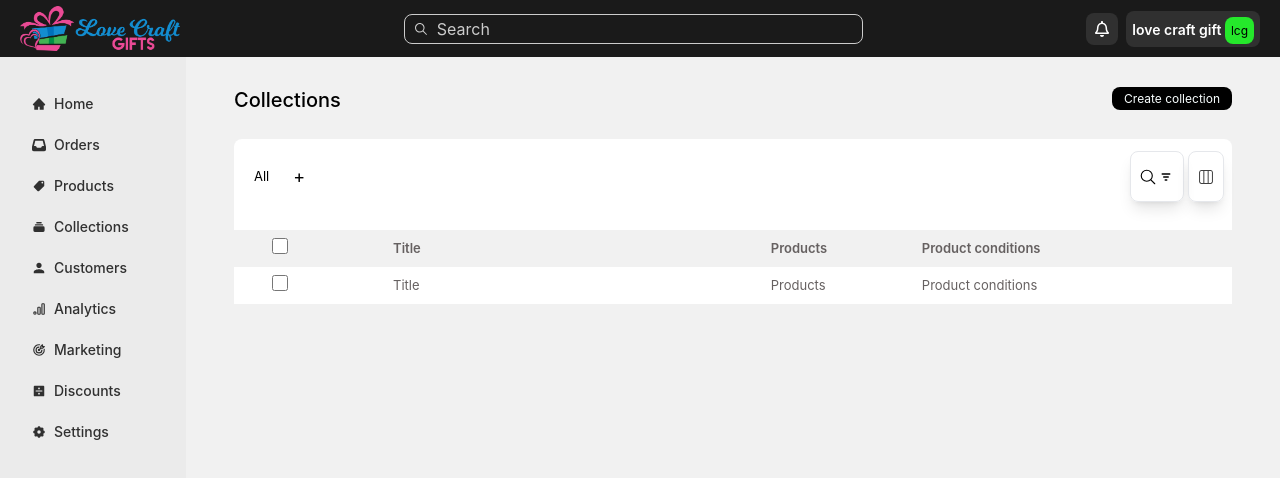
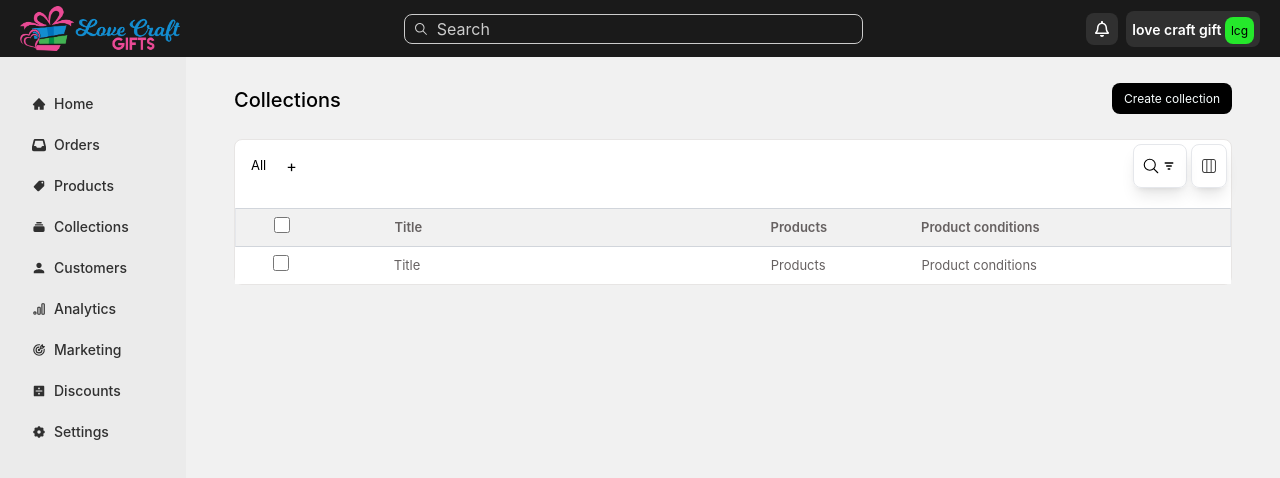
Before and after one commit to sainideepanshu1/lcg-admin-panel, a React (Vite) app: page /collections in a window 1280 px wide. Shown: the top 478 px of the page. Built offline with nearby package versions, Linux system fonts and the light colour scheme; the HTML template or start-up script is replaced by a standard one; a web font is replaced by a local one.

Commit message:
border add

```diff
--- a/src/App.jsx
+++ b/src/App.jsx
@@ -5,7 +5,7 @@ import { Routes, Route } from "react-router-dom";
 import { useState } from "react";
 import { Toaster } from "react-hot-toast";
 import CreateCollection from "./Components/CreateCollection";
-import Collectons from './Components/Collectons';
+import Collections from './Components/Collections';
 import Dublicate from './Components/Dublicate'
 import Products from "./Components/Products";
 
@@ -28,7 +28,7 @@ function App() {
           <Route path="/duplicate" element={<Dublicate/>} />
           <Route path="/products" element={<Products/>} />
           <Route path="/add-product" element={<AddProduct />} />
-          <Route path="/collections" element={<Collectons />} />
+          <Route path="/collections" element={<Collections />} />
           <Route path="/create-collection" element={<CreateCollection />} />
         </Routes>
       </div>
--- a/src/Components/AddProduct.jsx
+++ b/src/Components/AddProduct.jsx
@@ -77,7 +77,7 @@ const AddProduct = () => {
       <div className="bg-[#F1F1F1] w-full h-full">
         <div className="w-[62.375rem] ml-auto mr-auto sm:w-full">
           <div className="flex items-center py-6 text-lg font-sans font-bold sm:px-2">
-            <Link className="p-1" to="/">
+            <Link className="p-1" to="/products">
               <FaArrowLeftLong />
             </Link>
             Add product
--- a/src/Components/Collectons.jsx
+++ b/src/Components/Collections.jsx
@@ -9,8 +9,8 @@ const Collections = () => {
   return (
     <>
       <div className="bg-[#f1f1f1] w-full flex flex-col gap-3">
-        <div className="bg-[#f1f1f1] justify-between px-12 py-1">
-          <div className="flex mt-6 justify-between">
+        <div className="bg-[#f1f1f1] justify-between px-12 py-1 ">
+          <div className="flex mt-6 justify-between ">
             <div>
               <h1 className="text-[20px] font-medium text-[#000000]">
                 Collections
@@ -19,19 +19,19 @@ const Collections = () => {
             <div>
               <Link
                 to="/create-collection"
-                className="hover:bg-[#303030] bg-[#000000] text-[#F9FFFF] rounded-lg px-3 py-1 text-[12px]"
+                className="hover:bg-[#303030] bg-[#000000] text-[#F9FFFF] rounded-lg px-3 py-2 text-[12px]"
               >
                 Create collection
               </Link>
             </div>
           </div>
-          <div className="rounded-lg mt-[24px] bg-[#ffffff] w-full gap-4 justify-between flex flex-col">
-            <div className="flex justify-between py-3 px-2">
+          <div className="rounded-lg mt-[24px] bg-[#ffffff] w-full gap-4 justify-between flex flex-col border-stone-200 border">
+            <div className="flex justify-between py-1 px-1">
               <div className="flex items-center">
                 <button className="hover:bg-[#E3E3E3] rounded-lg p-3 text-heading">
                   All
                 </button>
-                <button className="hover:bg-[#E3E3E3] rounded-lg p-3 text-[18px]">
+                <button className="hover:bg-[#E3E3E3] rounded-lg p-2 text-[16px]">
                   +
                 </button>
               </div>
@@ -46,7 +46,7 @@ const Collections = () => {
             </div>
             <div>
               <div className="grid w-full">
-                <div className="w-full px-2 grid items-center text-[14px] text-[#666161] bg-[#f1f1f1] pt-2 pb-2">
+                <div className="w-full px-2 grid items-center text-[14px] border border-y-gray-300 text-[#666161] bg-[#f1f1f1] pt-2 pb-2">
                   <div
                     className="grid items-center "
                     style={{ gridTemplateColumns: " 1fr 1fr 5fr 2fr 4fr" }}
@@ -69,7 +69,7 @@ const Collections = () => {
                 </div>
               </div>
               <div className="grid w-full items-center">
-                <div className="w-full px-2 grid items-center text-[14px] text-[#666161] bg-white pt-2 pb-2">
+                <div className="w-full px-2 grid items-center text-[14px]  text-[#666161] bg-white pt-2 pb-2">
                   <div
                     className="grid items-center "
                     style={{ gridTemplateColumns: " 1fr 1fr 5fr 2fr 4fr" }}
--- a/src/Components/Products.jsx
+++ b/src/Components/Products.jsx
@@ -24,7 +24,7 @@ function option(){
               </h1>
             </div>
             <div className='flex gap-3 font-[600] '>
-              <button onClick={option}  className='relative hidden sm:block bg-[#E3E3E3] rounded-lg px-3 py-2 text-heading '><BsThreeDots />
+              <span onClick={option}  className='relative hidden sm:block bg-[#E3E3E3] rounded-lg px-3 py-2 text-heading '><BsThreeDots />
               <div className={`${toggle?"block":"hidden"}`}>
               <div className=" flex gap-4 p-[10px] flex-col bg-white border-[1px] absolute  top-[35px] right-[24px]  hover:bg-[#E3E3E3] rounded-lg  text-heading ">
                 <button >
@@ -37,7 +37,7 @@ function option(){
               </div>
               </div>
 
-              </button>
+              </span>
 
 
               <div className="flex sm:hidden items-center">
@@ -57,8 +57,8 @@ function option(){
               </button>
             </div>
           </div>
-          <div className="rounded-lg mt-[24px] bg-[#ffffff] w-full gap-4 justify-between flex flex-col">
-            <div className="flex justify-between py-3 px-2 text-[#585858] ">
+          <div className="rounded-lg mt-[24px] bg-[#ffffff] w-full gap-4 justify-between flex flex-col border border-stone-200">
+            <div className="flex justify-between py-1 px-1 text-[#585858] ">
               <div className="flex items-center ">
                 <button className="hover:bg-[#E3E3E3] rounded-lg p-2 text-heading font-[600] ">
                   All
@@ -87,7 +87,7 @@ function option(){
             </div>
             <div>
               <div className="grid w-full overflow-auto ">
-                <div className="w-full px-2 grid items-center text-[14px] text-[#666161] bg-[#f1f1f1] pt-2 pb-2">
+                <div className="w-full px-2 grid items-center text-[14px] border border-y-gray-300 text-[#666161] bg-[#f1f1f1] pt-2 pb-2">
                   <div
                     className="grid items-center "
                     style={{ gridTemplateColumns: " 0fr 0.5fr 1.5fr 0.5fr 1.5fr 1fr 0.5fr 1fr 0.5fr" }}
```
